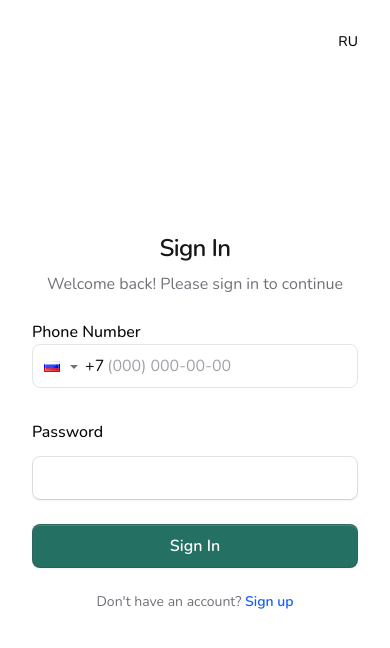
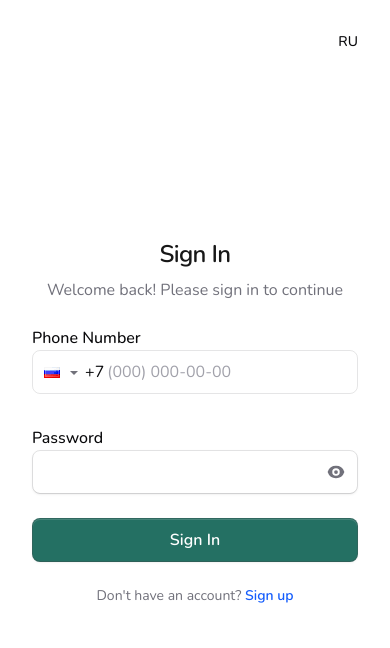
Before and after one commit to zebdz/resolutio, a Next.js app: page /en/login in a window 390 px wide. Shown: the top 648 px of the page. Built offline with nearby package versions, Linux system fonts and the light colour scheme; no server answers.

Commit message:
fix: Login form with new PhoneInput

```diff
--- a/src/web/components/auth/LoginForm.tsx
+++ b/src/web/components/auth/LoginForm.tsx
@@ -11,6 +11,7 @@ import { PhoneInput } from '@/web/components/phone';
 import { Text } from '@/app/components/catalyst/text';
 import { AlertBanner } from '@/app/components/catalyst/alert-banner';
 import { loginAction } from '@/web/actions/auth';
+import { EyeIcon, EyeSlashIcon } from '@heroicons/react/16/solid';
 
 export function LoginForm() {
   const t = useTranslations('auth');
@@ -19,6 +20,7 @@ export function LoginForm() {
   const [isPending, startTransition] = useTransition();
   const [error, setError] = useState<string | null>(null);
   const [fieldErrors, setFieldErrors] = useState<Record<string, string[]>>({});
+  const [showPassword, setShowPassword] = useState(false);
 
   // Form field values
   const [formValues, setFormValues] = useState({
@@ -52,6 +54,9 @@ export function LoginForm() {
   async function handleSubmit(formData: FormData) {
     setError(null);
     setFieldErrors({});
+
+    // Override formatted phone with clean E.164 value from React state
+    formData.set('phoneNumber', formValues.phoneNumber);
 
     startTransition(async () => {
       const result = await loginAction(formData);
@@ -104,7 +109,9 @@ export function LoginForm() {
                 });
               }
 
-              if (error) {setError(null);}
+              if (error) {
+                setError(null);
+              }
             }}
             required
             disabled={isPending}
@@ -119,9 +126,10 @@ export function LoginForm() {
 
         <Field>
           <Label>{t('login.password')}</Label>
+          <div className="relative">
             <Input
               name="password"
-            type="password"
+              type={showPassword ? 'text' : 'password'}
               autoComplete="current-password"
               value={formValues.password}
               onChange={handleInputChange}
@@ -129,6 +137,20 @@ export function LoginForm() {
               disabled={isPending}
               invalid={!!fieldErrors.password}
             />
+            <button
+              type="button"
+              onClick={() => setShowPassword(!showPassword)}
+              className="absolute right-3 top-3 text-zinc-500 hover:text-zinc-700 dark:text-zinc-400 dark:hover:text-zinc-200 sm:right-2.5 sm:top-2.5"
+              aria-label={showPassword ? 'Hide password' : 'Show password'}
+              disabled={isPending}
+            >
+              {showPassword ? (
+                <EyeSlashIcon className="h-5 w-5 sm:h-4 sm:w-4" />
+              ) : (
+                <EyeIcon className="h-5 w-5 sm:h-4 sm:w-4" />
+              )}
+            </button>
+          </div>
           {fieldErrors.password && (
             <Text className="text-sm text-red-600">
               {fieldErrors.password[0]}
--- a/src/web/components/auth/RegisterForm.tsx
+++ b/src/web/components/auth/RegisterForm.tsx
@@ -169,7 +169,9 @@ export function RegisterForm({ locale }: Props) {
                 });
               }
 
-              if (error) {setError(null);}
+              if (error) {
+                setError(null);
+              }
             }}
             required
             disabled={isPending}
--- a/src/web/components/phone/PhoneInput.tsx
+++ b/src/web/components/phone/PhoneInput.tsx
@@ -69,7 +69,10 @@ export function PhoneInput({
     if (hadFullSelection.current) {
       hadFullSelection.current = false;
       requestAnimationFrame(() => {
-        const input = containerRef.current?.querySelector('input') as HTMLInputElement | null;
+        const input = containerRef.current?.querySelector(
+          'input'
+        ) as HTMLInputElement | null;
+
         if (input) {
           const end = input.value.length;
           input.setSelectionRange(end, end);
@@ -100,7 +103,9 @@ export function PhoneInput({
         preferredCountries={['ru', 'us', 'gb', 'de', 'fr']}
         masks={MASKS}
         isValid={(value, country: { dialCode?: string }) => {
-          if (!value || !country?.dialCode) {return true;}
+          if (!value || !country?.dialCode) {
+            return true;
+          }
 
           return value.startsWith(country.dialCode);
         }}
@@ -119,7 +124,7 @@ export function PhoneInput({
           },
         }}
         containerClass={containerClass}
-        copyNumbersOnly={false}
+        copyNumbersOnly={true}
         jumpCursorToEnd
       />
       {/* Format hint — visible only when input shows just the dial code */}
```
Lines whose indentation alone changed are shown as unchanged.
